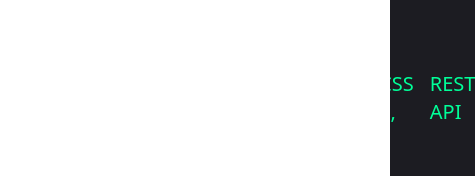
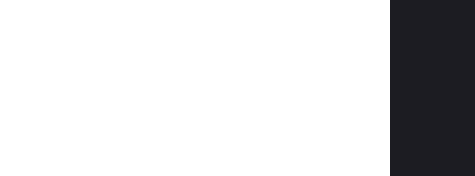
Before and after one commit to Karim-bz/personal-portfolio-v2, a Next.js app: page /work in a window 390 px wide. Shown: the part 962-1138 px from the top of the page, 475 px wide, since content can reach past the window. Built offline with nearby package versions, Linux system fonts and the light colour scheme.

Commit message:
Fix issue on presenting project Stack for mobile resolution

```diff
--- a/app/work/page.jsx
+++ b/app/work/page.jsx
@@ -113,16 +113,13 @@ const Work = () => {
               {/* project description */}
               <p className="text-white/60">{project.description}</p>
               {/* Stack */}
-              <ul className="flex gap-4">
-                {project.stack.map((item, index) => {
-                  return (
-                    <li key={index} className="text-xl text-accent">
-                      {item.name}
-                      {/* Remove the last comma */}
-                      {index !== project.stack.length - 1 && ","}
-                    </li>
-                  );
-                })}
+              <ul className="flex flex-wrap gap-2">
+                {project.stack.map((item, index) => (
+                  <li key={index} className="text-sm sm:text-base text-accent">
+                    {item.name}
+                    {index !== project.stack.length - 1 && <span>,</span>}
+                  </li>
+                ))}
               </ul>
               {/* border */}
               <div className="border border-white/20"></div>
```
